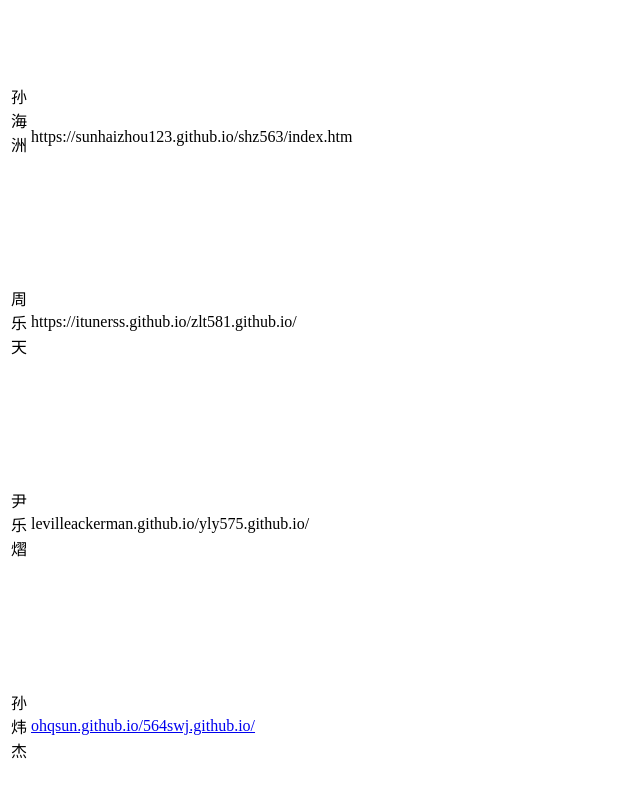
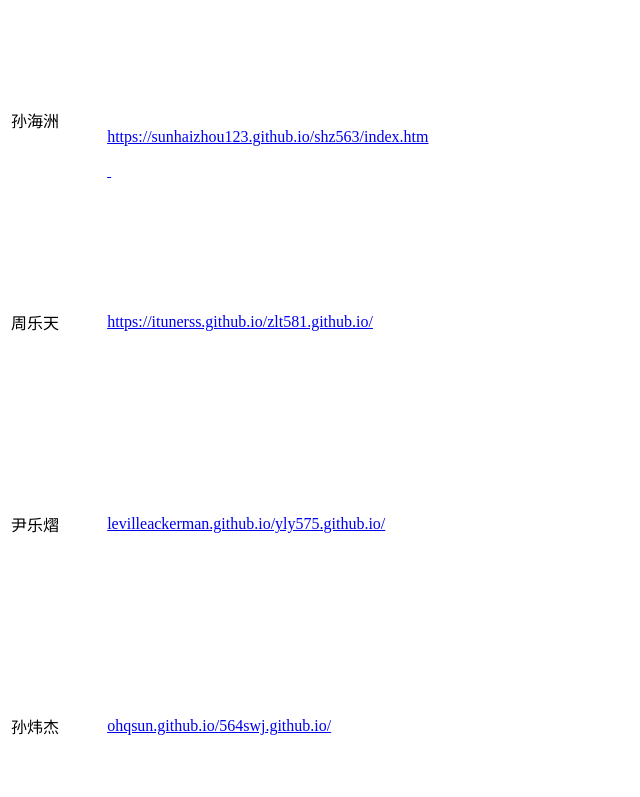
Before and after one commit to ohqsun/qinshi.github.io, a plain HTML site: page index.html in a window 1280 px wide. Shown: the part 57-854 px from the top of the page, without its empty margins (0-640 px from the left). Drawn offline with Linux system fonts and the light colour scheme.

Commit message:
Add files via upload

```diff
--- a/index.html
+++ b/index.html
@@ -1,24 +1,24 @@
 <h1>寝室首页</h1>
-<table width="24%" border="0">
+<table width="38%" border="0">
   <tbody>
     <tr>
-      <td width="150" height="200">孙海洲</td>
-      <td width="165" height="200"><p>&nbsp;</p>
+      <td width="112" height="200">孙海洲</td>
+      <td width="393" height="200"><p>&nbsp;</p>
       <p>&nbsp;</p>
-      <p>https://sunhaizhou123.github.io/shz563/index.htm</p>
+      <p><a href="https://sunhaizhou123.github.io/shz563/index.htm">https://sunhaizhou123.github.io/shz563/index.htm</p>
       <p>&nbsp;</p></td>
     </tr>
     <tr>
-      <td width="150" height="200">周乐天</td>
-      <td width="165" height="200">https://itunerss.github.io/zlt581.github.io/</td>
+      <td width="112" height="200">周乐天</td>
+      <td width="393" height="200"><a href="https://itunerss.github.io/zlt581.github.io/">https://itunerss.github.io/zlt581.github.io/</td>
     </tr>
     <tr>
-      <td width="150" height="200">尹乐熠</td>
-      <td width="165" height="200">levilleackerman.github.io/yly575.github.io/</td>
+      <td width="112" height="200">尹乐熠</td>
+      <td width="393" height="200"><a href="https://levilleackerman.github.io/yly575.github.io/">levilleackerman.github.io/yly575.github.io/</td>
     </tr>
     <tr>
-      <td width="150" height="200">孙炜杰</td>
-      <td width="165" height="200"><a href="https://ohqsun.github.io/564swj.github.io/">ohqsun.github.io/564swj.github.io/</a></td>
+      <td width="112" height="200">孙炜杰</td>
+      <td width="393" height="200"><a href="https://ohqsun.github.io/564swj.github.io/">ohqsun.github.io/564swj.github.io/</a></td>
     </tr>
   </tbody>
 </table>
```
